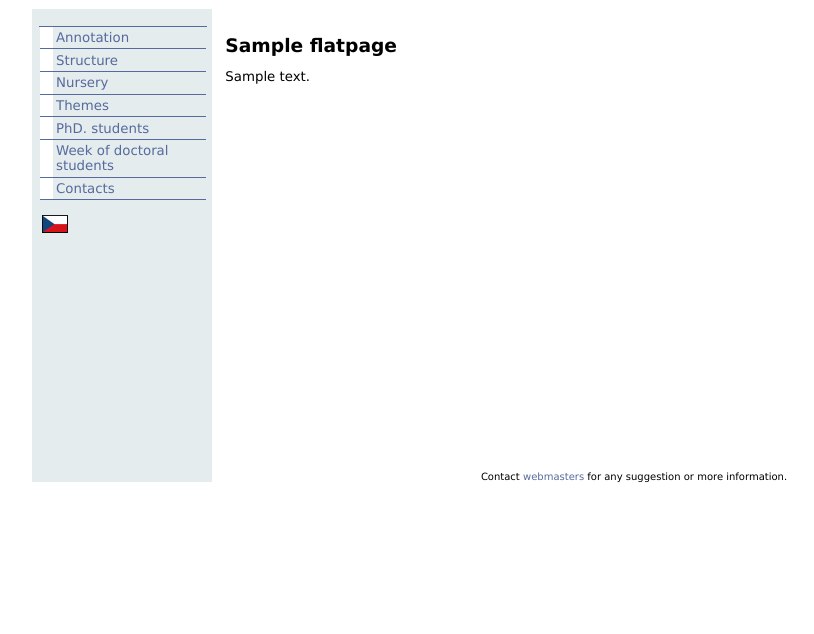
After one commit to FUUK/fuuk, a Django app: template templates/flatpages/base4F4.html in a window 1280 px wide. The commit adds this page. Shown: the part 166-800 px from the top of the page, without its empty margins (96-910 px from the left). Run offline with Django 3.2, Linux system fonts and the light colour scheme; the template is opened without the code that fills it: most values are stand-ins (such as "Sample title", 1, 10 or a date in 2020); parts of the project's set-up code (start-up, migrations or seed data) failed here and were passed over.

Commit message:
Template page for Branch Board + fixes in front page and updated translation

```diff
--- /dev/null
+++ b/templates/flatpages/base4F4.html
@@ -0,0 +1,104 @@
+<!DOCTYPE html PUBLIC "-//W3C//DTD XHTML 1.0 Strict//EN" "http://www.w3.org/TR/xhtml1/DTD/xhtml1-strict.dtd">
+<html xmlns="http://www.w3.org/1999/xhtml" lang="{{ LANGUAGE_CODE }}" xml:lang="{{ LANGUAGE_CODE }}" {% if LANGUAGE_BIDI %}dir="rtl"{% endif %}>
+    <head>
+        {% load i18n %}
+        <meta http-equiv="content-type" content="text/html; charset=utf-8" />
+        {% comment %}
+            Copyright ??
+            <meta name="copyright" content="FUUK" />
+        {% endcomment %}
+        <meta lang="cs" name="keywords" content="Oborová rada 4F4, Fyzikální ústav Univerzity Karlovy, Praha" />
+        <meta lang="en" name="keywords" content="4F4 Branch Board, Institute of Physics at Charles University in Prague" />
+        <meta lang="cs" name="description" content="Oborová rada 4F4, Fyzikální ústav Univerzity Karlovy, Praha" />
+        <meta lang="en" name="description" content="4F4 Branch Board, Institute of Physics at Charles University in Prague" />
+
+        <link rel='shortcut icon' type='image/x-icon' href='{{ MEDIA_URL }}img/favicon.ico' />
+
+        <title>{% block title %}{% trans "Charles University in Prague" %}{% endblock %}</title>
+
+        <link rel="stylesheet" href="{{ MEDIA_URL }}css/style.css" type="text/css" />
+        {% block extrahead %}{% endblock %}
+        {% if media %}{{ media }}{% endif %}
+        <script type="text/javascript" src="{{ MEDIA_URL }}js/cookie.js"></script>
+        <script src="{{ MEDIA_URL }}js/scripts.js" type="text/javascript"></script>
+        <script type="text/javascript">
+                window.onload = function () {
+                    compactMenu('navlist',true,'&bull;&nbsp; ');
+                    selfLink('navlist','current',true);
+                    stateToFromStr('navlist',retrieveCookie('menuState'));
+                }
+                window.onunload = function () {
+                    setCookie('menuState',stateToFromStr('navlist'),0,'/');
+                }
+            </script>
+        <script type="text/javascript">
+	     		function toggle_visibility(id) {
+       			var e = document.getElementById(id);
+       			if(e.style.display == 'block')
+          			e.style.display = 'none';
+       			else
+          			e.style.display = 'block';
+    			}
+		</script>
+    </head>
+
+    <body>
+        <div id="container">
+            <!-- Header -->
+            <div id="header">
+                <div id="header-content" style='background:url(/media/img/logo-stin.png) left no-repeat; width:900px; margin-left: 40px'>
+                    <div style='margin-left:140px;margin-top:20px;font-size:24px;font-weight:bold;color:#FFFFFF; text-shadow:rgba(0,0,0,.5) 0.1em 0.1em'>
+                        {% trans "4F4 Branch Board" %} <br /> {% trans "Biophysics, Chemical and Macromolecular Physics" %}
+                    </div>
+                    <div style='margin-left:140px;margin-top:15px;font-weight:bold;font-size:12px; color: #FFFFFF'>
+                        {% trans "Charles University, Ke Karlovu 5, Prague 2," %} 121 16<br />
+                        tel.: +420 221 911 345, fax: +420 224 922 797
+                    </div>
+                </div>
+            </div>
+            <!-- END Header -->
+            <div id="container2">
+                <!-- Sidebar -->
+                <div id="sidebar">
+                    <div id="ie-space"></div>
+                    <div id="sidebar-content">
+                        <ul id="navlist">
+                            <li id="active"><a href="/4F4/" id="current">{% trans "Annotation" %}</a></li>
+                            <li><a href="/4F4/structure/">{% trans "Structure" %}</a></li>
+                            <li><a href="/4F4/nursery/">{% trans "Nursery" %}</a></li>
+                            <li><a href="/4F4/themes/">{% trans "Themes" %}</a></li>
+                            <li><a href="/4F4/students/">{% trans "PhD. students" %}</a></li>
+                            <li><a href="/4F4/wds/">{% trans "Week of doctoral students" %}</a></li>
+                            <li><a href="/4F4/contacts/">{% trans "Contacts" %}</a></li>
+                        </ul>
+                    </div>
+                    <div id="lang">
+                    {% for lang in LANGUAGES reversed %}
+                        {% ifnotequal lang.0 LANGUAGE_CODE %}
+                            <form method="post" action="{% url set_language %}">
+                                <input type="hidden" name="language" value="{{ lang.0 }}" />
+                                <input type="image" alt="{{ lang.1 }}" src="{{ MEDIA_URL }}img/{{ lang.0 }}.png" />
+                            </form>
+                        {% endifnotequal %}
+                    {% endfor %}
+                    </div>
+                </div>
+                <!-- END Sidebar -->
+                <!-- Content + Footer -->
+                <div id="main-panel">
+                    <div id="main-content">
+                        <h1>{{ flatpage.title }}</h1>
+                        <p>
+                            {{ flatpage.content }}
+                        </p>
+                    </div>
+                    <div id="footer">
+                        {% trans "Contact" %} <a href="mailto:profant@karlov.mff.cuni.cz,pazderka@karlov.mff.cuni.cz">{% trans "webmasters" %}</a> {% trans  "for any suggestion or more information." %}
+                    </div>
+                </div>
+                <!-- END Content + Footer -->
+            </div>
+
+        </div>
+    </body>
+</html>
```
Also changed, not shown: templates/front_page.html (+4 -4 lines), locale/cs/LC_MESSAGES/django.po, 1 other file.
